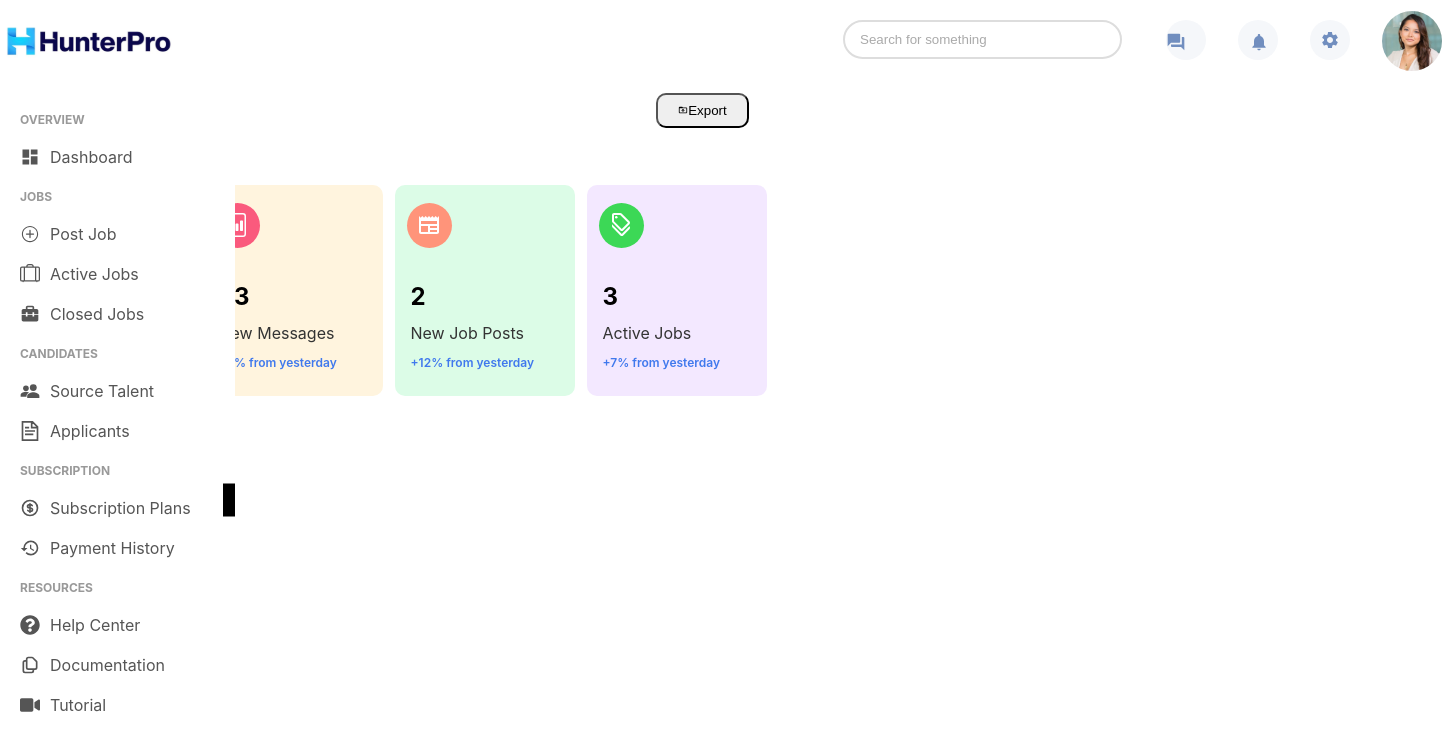
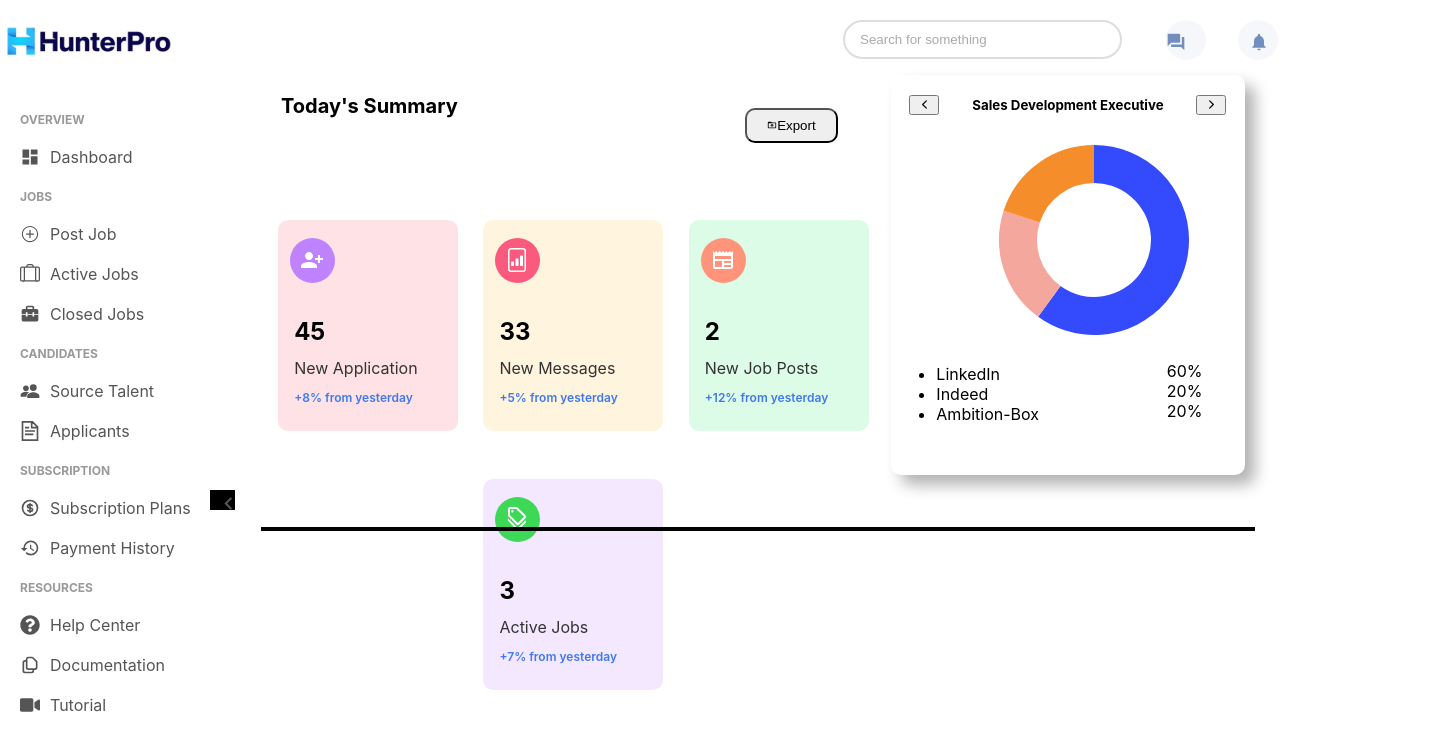
Before and after one commit to Harsh404/KrowstelUI, a React (Create React App) app: page / in a window 1280 px wide. Shown: the top 750 px of the page, 1442 px wide, since content can reach past the window. Built offline with nearby package versions, Linux system fonts and the light colour scheme.

Commit message:
donut-chartUpdate

```diff
--- a/src/App.css
+++ b/src/App.css
@@ -36,3 +36,22 @@
     transform: rotate(360deg);
   }
 }
+.dashboard{
+  margin-left: 236px;
+}
+.container{
+  width: 100vw;
+  height: 100vh;
+  overflow: hidden;
+}
+.navbar{
+  width: 100vw;
+  height: 40px;
+}
+.body{
+  height: calc(100vh - 40px);
+}
+.sidebar{
+  height: calc(100vh - 40px);
+  width: 195px;
+}
--- a/src/App.jsx
+++ b/src/App.jsx
@@ -5,6 +5,7 @@
 import MainContent from './components/MainContent/MainContent';
 import Navbar from './components/Navbar';
 import Sidebar from './components/Sidebar';
+import "./App.css"
 
 export default function App() {
   return (
@@ -19,8 +20,7 @@
           </div>
           <div className="dashboard">
             <Routes>
-              <Route path="/main" element={<MainContent />} />
-              <Route path="/" element={<CardDashboard />} />
+              <Route path="/" element={<MainContent />} />
               <Route path="/job-form" element={<JobForm />} />
               <Route path="/graph" element={<Graph />} />
             </Routes>
--- a/src/components/CardDashboard/CardBoard.css
+++ b/src/components/CardDashboard/CardBoard.css
@@ -1,6 +1,6 @@
 .card-dashboard{
     border: 2px  solid white;
-    width: 60%;
+    width: 70%;
     height: 348px;
     top: 120px;
     left: 230px;
--- a/src/components/DonutCard/DonutCard.jsx
+++ /dev/null
@@ -1,47 +0,0 @@
-
-import React from "react";
-
-const DonutCard = ({ heading, linkValue, indValue, ambiValue }) => {
-    return (
-        <div style={{...styles.donutCard}}>
-            <div style={{}}>
-                {heading}
-            </div>
-            <div style={{...styles.donutIcon}}>
-                {/* Doughnut */}
-            </div>
-            <div style={{...styles.cardBottom}}>
-                <div style={{...styles.bottomtext}}>
-                    <div><span></span> <span>LinkedIn</span></div>
-                    <div><span></span> <span>Indeed</span></div>
-                    <div><span></span> <span>AmbitionBox</span></div>
-                </div>
-                <div>
-                    <div>{linkValue}%</div>
-                    <div>{indValue}%</div>
-                    <div>{ambiValue}%</div>
-                </div>
-            </div>
-        </div>
-    )
-}
-
-const styles = {
-    donutCard: {
-        display: 'flex',
-        flexDirection: 'column'
-    },
-    donutIcon:{
-        display: 'flex',
-        alignItems: 'center',
-    },
-    cardBottom:{
-        display: 'flex',
-        flexDirection: 'row',
-        justifyContent: 'space-around'
-    },
-    bottomtext:{
-        margin: '0px 2px'
-    }
-}
-export default DonutCard;
--- a/src/components/DonutComponent/DonutComponent.css
+++ b/src/components/DonutComponent/DonutComponent.css
@@ -1,22 +1,108 @@
-.donut-component{
-    border: 2px solid blue;
-    margin: 5px;
-    width: 40%;
+.donut-component {
+    /* border: 2px solid blue; */
     border-radius: 10px;
+    box-shadow: 10px 10px 15px rgba(0, 0, 0, 0.3);
     display: flex;
-    align-items: center;
-    justify-content: center;
+    flex-direction: column;
+    justify-content: space-between;
+    width: 400px;
+    height: 400px;
+    /* Adjust as needed */
+    margin: 10px 10px;
+    overflow: hidden;
 
 }
-.left-arrow , .right-arrow{
-    height: 10px;
-    width: 10px;
-    font-size: 10px;
+.donut-heading{
+    display: flex;
+    flex-direction: row;
+    justify-content: center;
+}
+.bottomData{
+    display: flex;
+    flex-direction: row;
+    justify-content: space-around;
+}
+.left-arrow {
+    /* height: 17px;
+    width: 28px; */
+    font-size: 13px;
     font-weight: 600;
+    /* padding: 10px 20px; */
+    cursor: pointer;
+    color: black;
 }
-.card-donut-com{
+
+.right-arrow {
+    /* height: 17px;
+    width: 28px; */
+    font-size: 13px;
+    font-weight: 600;
+    /* padding: 10px 20px; */
+
+    color: black;
+}
+
+.card-donut-com {
+    width: 100%;
+    padding: 20px;
+    box-shadow: 0 4px 8px rgba(0, 0, 0, 0.2);
+    border-radius: 8px;
+    height: 348px;
+    overflow: hidden;
+}
+
+/* .arrow {
     display: flex;
-  flex-direction: column;
-  align-items: center;
-  justify-content: center;
+    justify-content: space-between;
+    width: 100%;
+
+
+} */
+button{
+    height: 20px;
+    width: 30px;
+    margin: 20px;
+    cursor: pointer;
 }
+.btnTwo{
+    position: fixed;
+    margin-left: 307px;
+}
+.btnOne{
+    position: fixed;
+    margin-right: 307px;
+}
+.doughNut{
+    height: 200px;
+    margin-left: 103px;
+    margin-top: 10px;
+    width: 200px;
+    text-align: center;
+}
+.donut-heading{
+    height: 15%;
+}
+.bottomData{
+    height: 30%;
+    margin-bottom: 10px;
+}
+.text{
+    display: inline-block;
+}
+.text-data{
+    padding: 3px;
+}
+.num-bullet{
+    list-style: none;
+}
+/* .donut-icon{
+
+    border: 2px solid red;
+    display: flex;
+    justify-content: center;
+    align-items: center;
+    margin-left: 62px;
+
+    width: 70%;
+    height: 86px;
+} */
--- a/src/components/DonutComponent/DonutComponent.jsx
+++ b/src/components/DonutComponent/DonutComponent.jsx
@@ -1,8 +1,15 @@
 import React from 'react';
-import DonutCard from '../DonutCard/DonutCard';
 import "../DonutComponent/DonutComponent.css";
+import { useState } from 'react';
 import { IoIosArrowBack, IoIosArrowForward } from "react-icons/io";
+import { Doughnut } from 'react-chartjs-2';
+import { Chart as ChartJS, ArcElement, Tooltip, Legend } from 'chart.js';
+
+ChartJS.register(ArcElement, Tooltip, Legend);
 function DonutComponent() {
+
+    const [currentIndex, setCurrentIndex] = useState(0);
+
     const donutData = [
         {
             heading: "Sales Development Executive",
@@ -23,28 +30,84 @@
             ambiValue: "30"
         }
     ]
+    const createChartData = (donutCard) => ({
+        labels: ['LinkedIn', 'Indeed', 'Ambition-Box'],
+        datasets: [
+            {
+                data: [donutCard.linkValue, donutCard.indValue, donutCard.ambiValue],
+                backgroundColor: ['#344BFD', '#F4A79D', '#F68D2B'],
+                borderWidth: 0
+                // hoverBackgroundColor: ['#FF6384', '#36A2EB', '#FFCE56']
+            }
+        ]
+    });
+    const options = {
+        plugins: {
+            legend: {
+                position: 'bottom',
+                labels: {
+                    usePointStyle: false,
+                    padding: 0,
+                    font: {
+                        size: 0
+                    }
+                }
+            },
+            // tooltip: {
+            //     callbacks: {
+            //         label: function (context) {
+            //             const label = context.label || '';
+            //             const value = context.raw || 0;
+            //             return `${label}: ${value}%`;
+            //         }
+            //     }
+            // }
+        },
+        cutout: '60%',
+    };
+
+    const handlePrev = () => {
+        const isFirstCard = currentIndex === 0;
+        const newIndex = isFirstCard ? donutData.length - 1 : currentIndex - 1;
+        console.log("Clicked")
+        setCurrentIndex(newIndex);
+    }
+    const handleNext = () => {
+        const isLastCard = currentIndex === donutData.length - 1;
+        const newIndex = isLastCard ? 0 : currentIndex + 1;
+        setCurrentIndex(newIndex);
+    }
     return (
         <div className='donut-component'>
-            <div className="arrow">
-                <IoIosArrowBack className='left-arrow' />
+            <div className="donut-heading">
+                <button onClick={handlePrev} className='btnOne'><IoIosArrowBack className='left-arrow' /></button>
+                <div className="heading">
+                    <h5>{donutData[currentIndex].heading}</h5>
+                </div>
+                <button onClick={handleNext} className='btnTwo'><IoIosArrowForward className='right-arrow' /></button>
             </div>
-            <div className="card-donut-com">
-                {donutData.map((donut, index) => (
-                    <DonutCard
-                        key={index}
-                        heading={donut.heading}
-                        linkValue={donut.linkValue}
-                        ambiValue={donut.ambiValue}
-                        indValue={donut.indValue}
-                    />
-                )
+            <div className="doughNut">
+            <Doughnut  data={createChartData(donutData[currentIndex])}  options={options}/>
+            </div>
+            <div className="bottomData">
+                <div className="text">
+                    <ul typeof='circle' className='text-data'>
+                    <li>LinkedIn</li>
+                    <li>Indeed</li>
+                    <li>Ambition-Box</li>
+                    </ul>
+                </div>
+                <div className="bottomNum">
+                    <ul className='num-bullet'>
+                    <li>{donutData[currentIndex].linkValue}%</li>
+                    <li>{donutData[currentIndex].indValue}%</li>
+                    <li>{donutData[currentIndex].ambiValue}%</li>
+                    </ul>
 
-                )
-                }
+                </div>
             </div>
-            <div className="arrow">
-                <IoIosArrowForward className='right-arrow' />
-            </div>
+
+
         </div>
     )
 }
```
